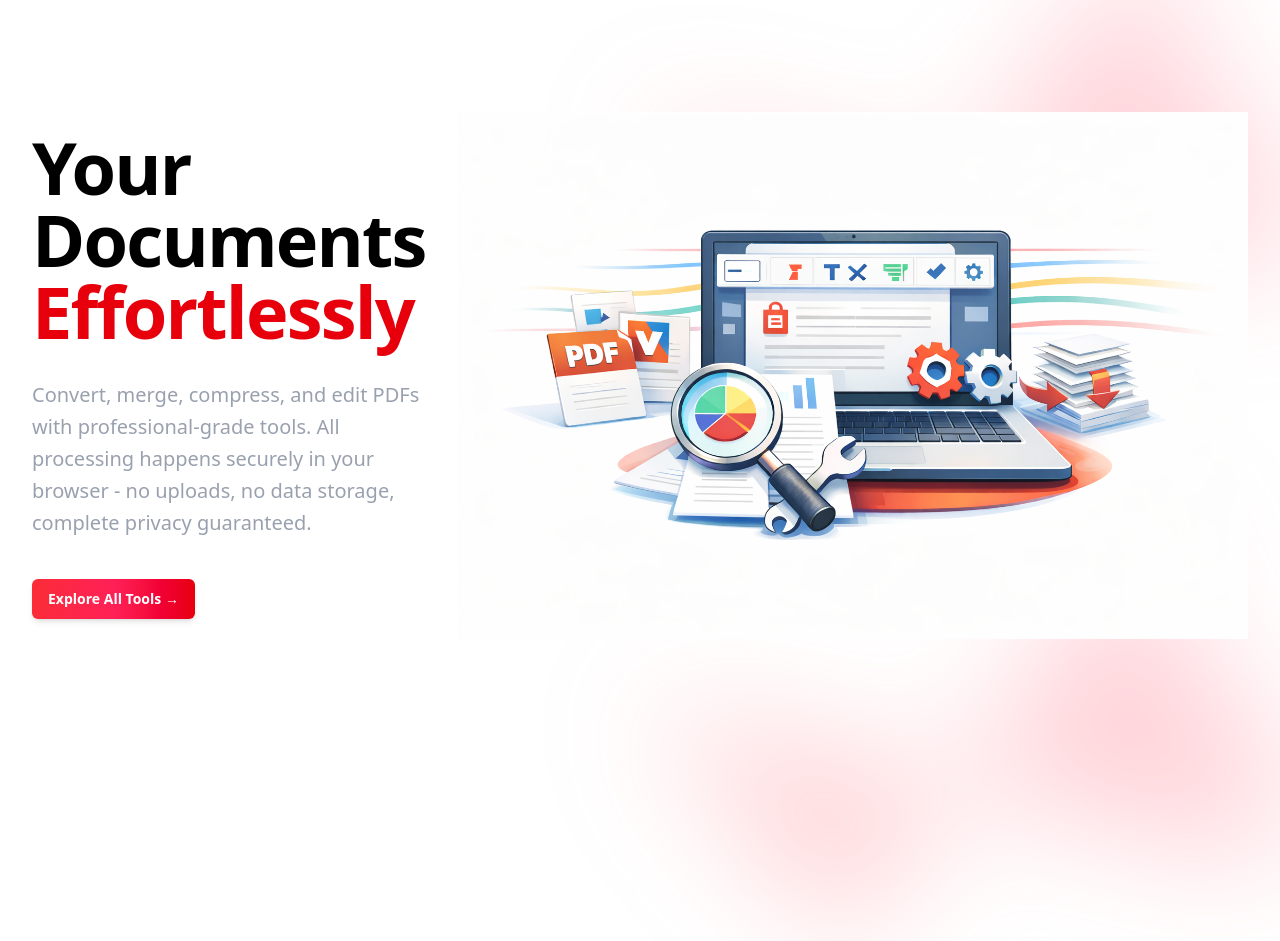
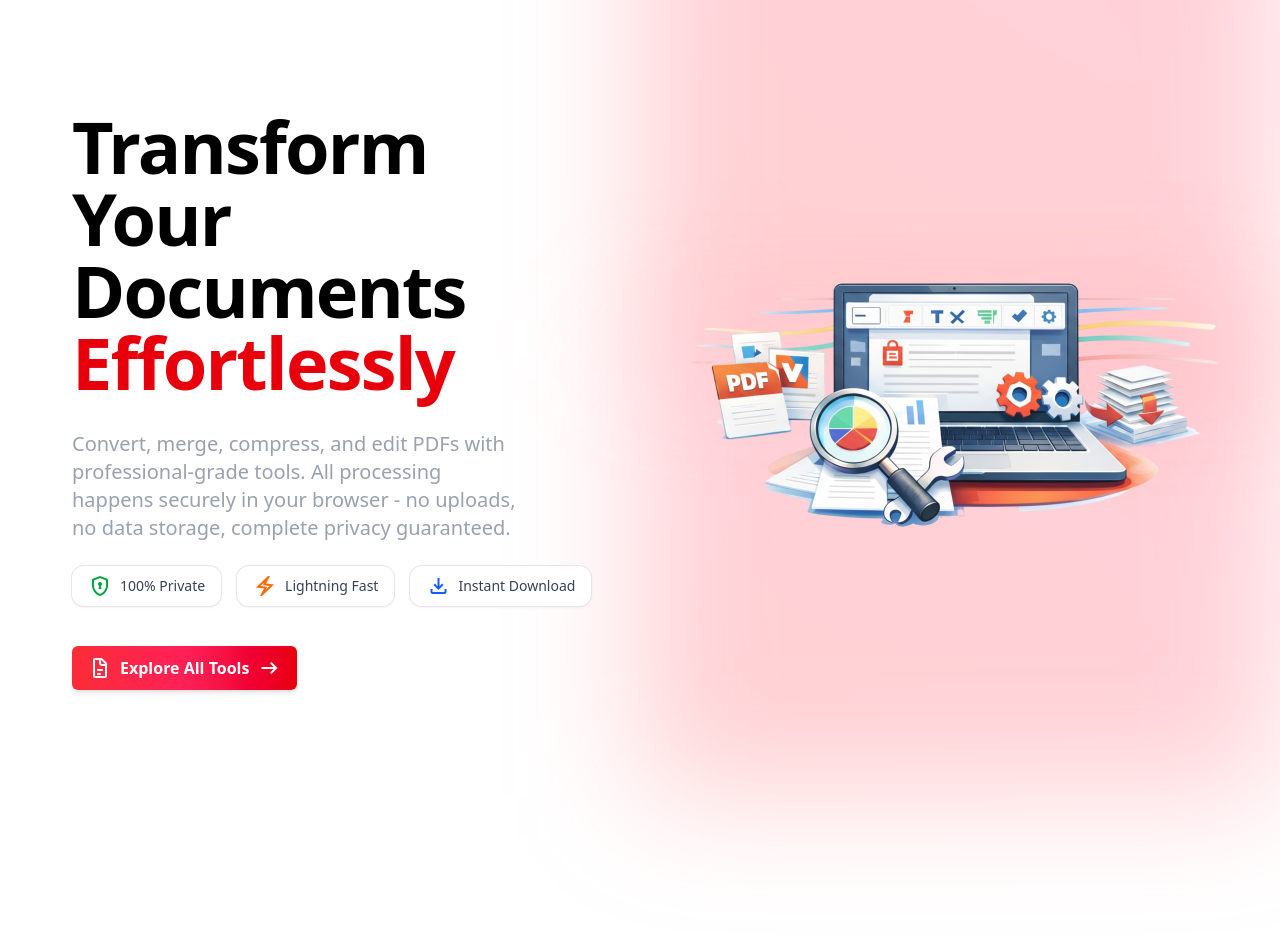
Before and after one commit to harshala17/pdfutilitysuite, an Angular app in the folder frontend/pdf-utility-ui/: page /home in a window 1280 px wide. After the commit the page ends 800 px from the top, so only its background shows below. Built offline with nearby package versions, Linux system fonts and the light colour scheme.

Commit message:
Landing page final update

```diff
--- a/frontend/pdf-utility-ui/src/index.html
+++ b/frontend/pdf-utility-ui/src/index.html
@@ -6,6 +6,7 @@
   <base href="/">
   <meta name="viewport" content="width=device-width, initial-scale=1">
   <link rel="icon" type="image/x-icon" href="favicon.ico">
+  <link rel="stylesheet" href="https://fonts.googleapis.com/css2?family=Material+Symbols+Outlined" />
 </head>
 <body>
   <app-root></app-root>
--- a/frontend/pdf-utility-ui/src/pages/landing-page/landing-page.html
+++ b/frontend/pdf-utility-ui/src/pages/landing-page/landing-page.html
@@ -1,90 +1,82 @@
 <div>
-  <div class="relative isolate px-6 pt-2 lg:px-8">
-    <div
-      aria-hidden="true"
-      class="absolute inset-x-0 -top-40 -z-10 transform-gpu overflow-hidden blur-3xl sm:-top-80"
-    >
-      <div
-        style="
-          clip-path: polygon(
-            74.1% 44.1%,
-            100% 61.6%,
-            97.5% 26.9%,
-            85.5% 0.1%,
-            80.7% 2%,
-            72.5% 32.5%,
-            60.2% 62.4%,
-            52.4% 68.1%,
-            47.5% 58.3%,
-            45.2% 34.5%,
-            27.5% 76.7%,
-            0.1% 64.9%,
-            17.9% 100%,
-            27.6% 76.8%,
-            76.1% 97.7%,
-            74.1% 44.1%
-          );
-        "
-        class="relative left-[calc(50%+3rem)] aspect-1155/678 w-144.5 -translate-x-1/2 bg-linear-to-tr from-red-400 via-rose-400 to-red-600 opacity-30 sm:left-[calc(50%+36rem)] sm:w-288.75"
-      ></div>
+  <div class="relative isolate px-3 lg:px-4 min-h-screen flex items-center">
+    <div aria-hidden="true" class="absolute inset-x-0 -top-40 -z-10 transform-gpu overflow-hidden blur-3xl sm:-top-80">
+      <div class="clip-path-blob relative left-[calc(50%+3rem)] aspect-1155/678 w-144.5 -translate-x-1/2 bg-linear-to-tr from-red-400 via-rose-400 to-red-600 opacity-30 sm:left-[calc(50%+36rem)] sm:w-288.75">
+      </div>
     </div>
-    <div class="flex items-center justify-between py-2 sm:py-18 lg:py-26">
-      <div class="w-1/2 pr-8">
-        <h1 class="text-5xl font-semibold tracking-tight text-balance text-black sm:text-7xl">
+    <div class="w-full flex flex-col lg:flex-row items-center lg:items-center gap-8 lg:gap-0">
+      <div class="w-full lg:w-1/2 pl-2 sm:pl-8 lg:pl-14 pr-2 sm:pr-8 lg:pr-8 text-center lg:text-left flex flex-col items-center lg:items-start">
+        <h1 class="text-4xl sm:text-5xl lg:text-7xl font-bold tracking-tight text-balance text-black">
+          Transform
+        </h1>
+        <h1 class="text-4xl sm:text-5xl lg:text-7xl font-bold tracking-tight text-balance text-black">
           Your Documents
         </h1>
-        <h1 class="text-5xl font-semibold tracking-tight text-balance text-red-600 sm:text-7xl">
+        <h1 class="text-4xl sm:text-5xl lg:text-7xl font-bold tracking-tight text-balance text-red-600">
           Effortlessly
         </h1>
-        <p class="mt-8 text-lg font-medium text-pretty text-gray-400 sm:text-xl/8">
+        <p class="mt-6 sm:mt-8 text-base sm:text-lg lg:text-xl font-medium text-pretty text-gray-400 max-w-md">
           Convert, merge, compress, and edit PDFs with professional-grade tools. All processing
           happens securely in your browser - no uploads, no data storage, complete privacy
           guaranteed.
         </p>
-        <div class="mt-10 flex items-start justify-start gap-x-6">
-          <a
-            href="#"
-            class="rounded-md bg-gradient-to-r from-red-500 via-rose-500 to-red-600 px-4 py-2.5 text-sm font-semibold text-white shadow-md hover:from-red-600 hover:via-rose-600 hover:to-red-700 transition-all duration-300 focus-visible:outline-2 focus-visible:outline-offset-2 focus-visible:outline-red-500"
-          >
-            Explore All Tools <span aria-hidden="true">→</span>
+        <div class="mt-6 flex flex-wrap gap-3 sm:gap-4 justify-center lg:justify-start">
+          <div
+            class="flex items-center gap-2 rounded-xl bg-white px-4 py-2 shadow-sm ring-1 ring-gray-200 hover:shadow-lg hover:ring-green-300 transition-all duration-300 cursor-pointer group relative overflow-hidden">
+            <div
+              class="absolute inset-0 bg-linear-to-r from-transparent via-white to-transparent opacity-0 group-hover:opacity-40 -translate-x-full group-hover:translate-x-full transition-all duration-500">
+            </div>
+            <span
+              class="material-symbols-outlined text-green-600 group-hover:scale-110 transition-transform duration-300 relative z-10">
+              encrypted
+            </span>
+            <span class="text-sm font-medium text-gray-700 relative z-10">100% Private</span>
+          </div>
+          <div
+            class="flex items-center gap-2 rounded-xl bg-white px-4 py-2 shadow-sm ring-1 ring-gray-200 hover:shadow-lg hover:ring-orange-300 transition-all duration-300 cursor-pointer group relative overflow-hidden">
+            <div
+              class="absolute inset-0 bg-linear-to-r from-transparent via-white to-transparent opacity-0 group-hover:opacity-40 -translate-x-full group-hover:translate-x-full transition-all duration-500">
+            </div>
+            <span
+              class="material-symbols-outlined text-orange-500 group-hover:scale-110 transition-transform duration-300 relative z-10">
+              electric_bolt
+            </span>
+            <span class="text-sm font-medium text-gray-700 relative z-10">Lightning Fast</span>
+          </div>
+          <div
+            class="flex items-center gap-2 rounded-xl bg-white px-4 py-2 shadow-sm ring-1 ring-gray-200 hover:shadow-lg hover:ring-blue-300 transition-all duration-300 cursor-pointer group relative overflow-hidden">
+            <div
+              class="absolute inset-0 bg-linear-to-r from-transparent via-white to-transparent opacity-0 group-hover:opacity-40 -translate-x-full group-hover:translate-x-full transition-all duration-500">
+            </div>
+            <span
+              class="material-symbols-outlined text-blue-600 group-hover:scale-110 transition-transform duration-300 relative z-10">
+              download
+            </span>
+            <span class="text-sm font-medium text-gray-700 relative z-10">Instant Download</span>
+          </div>
+        </div>
+        <div class="mt-10 flex items-start justify-center lg:justify-start gap-x-6">
+          <a href="#"
+            class="inline-flex items-center gap-2 rounded-md bg-linear-to-r from-red-500 via-rose-500 to-red-600 px-4 py-2.5 text-sm font-semibold text-white shadow-md hover:from-red-600 hover:via-rose-600 hover:to-red-700 transition-all duration-300 focus-visible:outline-2 focus-visible:outline-offset-2 focus-visible:outline-red-500">
+            <span class="material-symbols-outlined">
+              docs
+            </span>
+            <span class="text-base font-bold">Explore All Tools</span>
+            <span class="material-symbols-outlined">
+              arrow_right_alt
+            </span>
           </a>
         </div>
       </div>
-      <div class="relative w-full h-full">
-        <img
-          src="assets/pdfutilitylandingpage.png"
-          alt="landing page image"
-          class="h-full w-full object-cover [mask-image:radial-gradient(120%_120%_at_50%_50%,black_60%,transparent_100%)]"
-        />
+      <div class="w-full lg:w-1/2 relative px-4 sm:px-0">
+        <img src="assets/landingPageSticker.png" alt="landing page image"
+          class="w-full max-w-sm sm:max-w-md lg:max-w-none h-auto object-contain mx-auto lg:mx-0 mask-[radial-gradient(120%_120%_at_50%_50%,black_60%,transparent_100%)]" />
       </div>
     </div>
-    <div
-      aria-hidden="true"
-      class="absolute inset-x-0 top-[calc(100%-13rem)] -z-10 transform-gpu overflow-hidden blur-3xl sm:top-[calc(100%-30rem)]"
-    >
-      <div
-        style="
-          clip-path: polygon(
-            74.1% 44.1%,
-            100% 61.6%,
-            97.5% 26.9%,
-            85.5% 0.1%,
-            80.7% 2%,
-            72.5% 32.5%,
-            60.2% 62.4%,
-            52.4% 68.1%,
-            47.5% 58.3%,
-            45.2% 34.5%,
-            27.5% 76.7%,
-            0.1% 64.9%,
-            17.9% 100%,
-            27.6% 76.8%,
-            76.1% 97.7%,
-            74.1% 44.1%
-          );
-        "
-        class="relative left-[calc(50%+3rem)] aspect-1155/678 w-144.5 -translate-x-1/2 bg-linear-to-tr from-red-400 via-rose-400 to-red-600 opacity-30 sm:left-[calc(50%+36rem)] sm:w-288.75"
-      ></div>
+    <div aria-hidden="true"
+      class="absolute inset-x-0 top-[calc(100%-13rem)] -z-10 transform-gpu overflow-hidden blur-3xl sm:top-[calc(100%-30rem)]">
+      <div class="clip-path-blob relative left-[calc(50%+3rem)] aspect-1650/678 w-144.5 -translate-x-1/2 bg-linear-to-tr from-red-400 via-rose-400 to-red-600 opacity-30 sm:left-[calc(50%+36rem)] sm:w-288.75">
+      </div>
     </div>
   </div>
 </div>
```
Also changed, not shown: frontend/pdf-utility-ui/src/assets/landingPageSticker.png (added).
